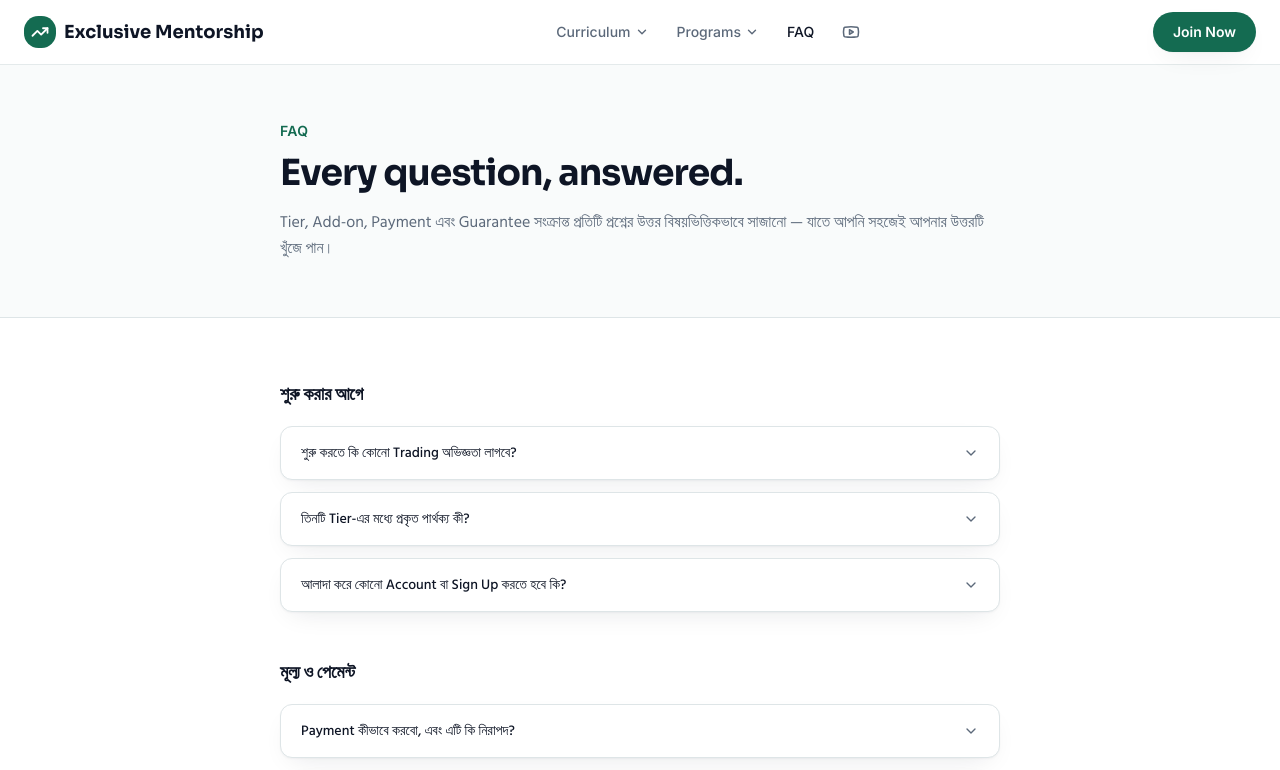
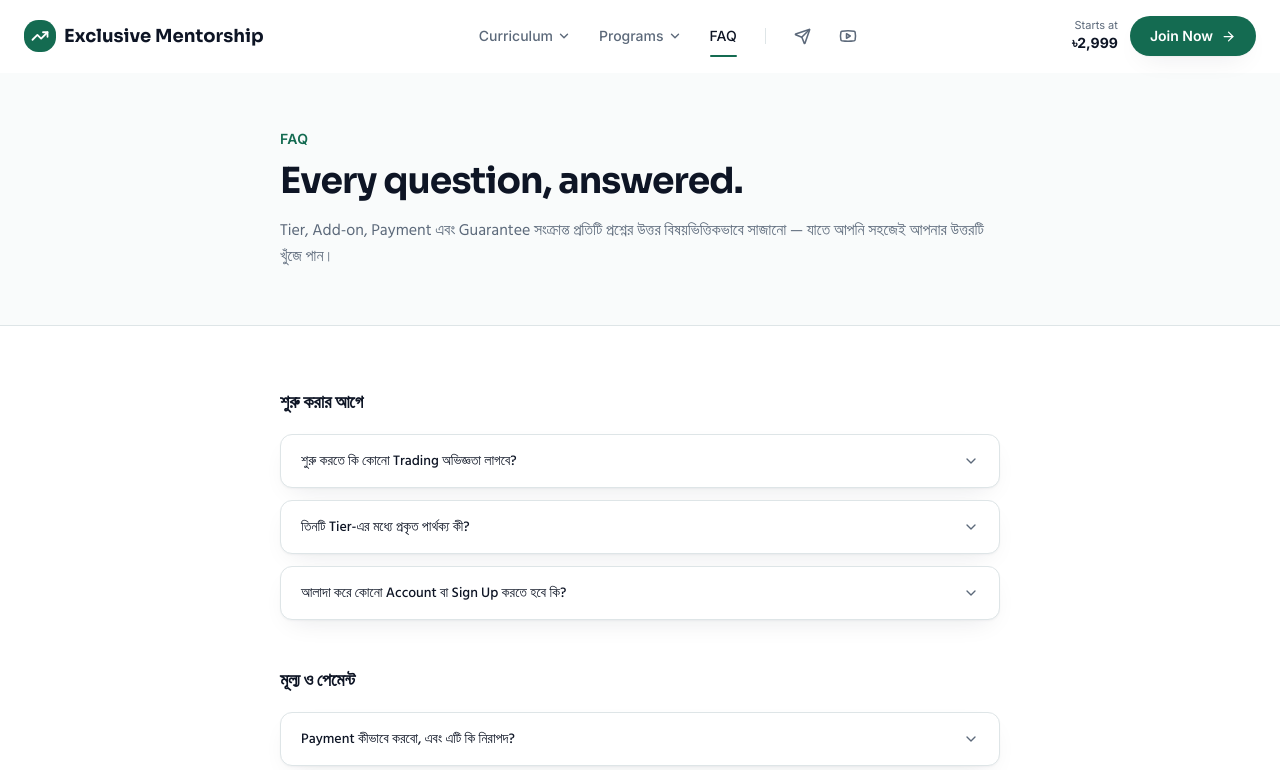
Before and after one commit to shoaibkhancreative/exclusive-mentorship, a React (Vite) app in the folder apps/web/: page /faq in a window 1280 px wide. Shown: the top 770 px of the page. Built offline with nearby package versions, Linux system fonts and the light colour scheme; the HTML template or start-up script is replaced by a standard one.

Commit message:
Header Menu CHanged

```diff
--- a/apps/web/src/components/site/Header.jsx
+++ b/apps/web/src/components/site/Header.jsx
@@ -1,32 +1,165 @@
 import React from 'react';
 import { Link, useLocation } from 'react-router-dom';
-import { TrendingUp, Menu, Youtube, ArrowRight } from 'lucide-react';
+import { TrendingUp, Menu, X, Youtube, Send, Home, BookOpen, Layers, HelpCircle, ArrowRight } from 'lucide-react';
 import CtaButton from './CtaButton';
 import NavDropdown from './NavDropdown';
 import { Sheet, SheetTrigger, SheetContent, SheetTitle } from '@/components/ui/sheet';
 import { Accordion, AccordionItem, AccordionTrigger, AccordionContent } from '@/components/ui/accordion';
-import { chapters } from '@/data/chapters';
+import { chapters, totalClasses } from '@/data/chapters';
 import { tiers, formatBDT } from '@/data/pricing';
+import { BOT_USERNAME } from '@/lib/telegram';
+import { cn } from '@/lib/utils';
 
 const YOUTUBE_URL = 'https://www.youtube.com/@WeAreNLT';
+const TELEGRAM_URL = `https://t.me/${BOT_USERNAME}`;
+
+// Cheapest way in — used for the "Starts at" price anchor next to the CTA.
+const entryTier = tiers.find((t) => t.id === 'tier1');
+
+// Same badge language as the pricing cards (PricingOffer.jsx), just resized
+// for a compact nav row: MOST POPULAR / LIMITED SEATS in their tier color,
+// or a muted "FULL" the moment a capped tier's `available` flag flips false.
+const badgeTint = {
+  tier1: '',
+  tier2: 'bg-brand text-brand-foreground',
+  tier3: 'bg-gold text-navy',
+};
+
+function TierBadge({ tier }) {
+  const isFull = tier.available === false;
+  const label = isFull ? 'FULL' : tier.badge;
+  if (!label) return null;
+  return (
+    <span
+      className={cn(
+        'shrink-0 whitespace-nowrap rounded-full px-2 py-0.5 text-[10px] font-bold uppercase tracking-wide',
+        isFull ? 'bg-muted text-muted-foreground' : badgeTint[tier.id]
+      )}
+    >
+      {label}
+    </span>
+  );
+}
 
 // Shared row-trigger styling so the mobile accordion headers read as part of
 // the same nav list as the plain links around them (no default border/underline).
-const mobileGroupTrigger =
-  'rounded-lg px-3 py-3 text-base font-medium text-foreground hover:bg-secondary hover:no-underline data-[state=open]:bg-secondary/60';
+// `tint` layers in a soft "you're already in this section" background even
+// before the row is tapped open.
+const mobileGroupTrigger = (tint) =>
+  cn(
+    'rounded-lg px-3 py-3 text-base font-medium text-foreground hover:bg-secondary hover:no-underline data-[state=open]:bg-secondary/60',
+    tint && 'bg-secondary/40'
+  );
+
+// The one place in the nav where numbering earns its keep: the curriculum is
+// a real, ordered sequence (Foundation \u2192 Financial Freedom), so chapters are
+// drawn as numbered stops on a single connecting line rather than a plain list.
+function CurriculumPanelHeader() {
+  return (
+    <div className="border-b border-border bg-tint/60 px-5 py-3">
+      <p className="text-[11px] font-bold uppercase tracking-wide text-brand">The Curriculum</p>
+      <p className="mt-1 text-xs text-muted-foreground">
+        {chapters.length} chapters &middot; {totalClasses}+ classes &middot; lifetime access
+      </p>
+    </div>
+  );
+}
+
+function ChapterList({ onNavigate }) {
+  return (
+    <div className="p-2">
+      {chapters.map((chapter, i) => {
+        const isLast = i === chapters.length - 1;
+        return (
+          <Link
+            key={chapter.slug}
+            to={`/chapter/${chapter.slug}`}
+            onClick={onNavigate}
+            className="flex items-stretch gap-3 rounded-xl px-3 transition-colors hover:bg-secondary"
+          >
+            {/* Badge + connector share a stretched column, so the segment
+                below each badge always grows to exactly this row's own
+                rendered height \u2014 no hand-measured offsets to keep in sync
+                with however many lines the tagline wraps to. */}
+            <span className="flex shrink-0 flex-col items-center">
+              <span className="mt-2.5 flex h-7 w-7 shrink-0 items-center justify-center rounded-full bg-accent font-display text-[11px] font-bold text-accent-foreground">
+                {String(chapter.id).padStart(2, '0')}
+              </span>
+              {!isLast && <span className="my-1.5 w-px flex-1 bg-border" aria-hidden="true" />}
+            </span>
+            <span className="min-w-0 py-2.5">
+              <span className="block text-sm font-semibold leading-snug text-foreground">{chapter.title}</span>
+              <span className="mt-0.5 block text-xs leading-snug text-muted-foreground">{chapter.tagline}</span>
+            </span>
+          </Link>
+        );
+      })}
+    </div>
+  );
+}
+
+function TierList({ onNavigate }) {
+  return (
+    <div className="p-2">
+      {tiers.map((tier) => {
+        const isFull = tier.available === false;
+        return (
+          <Link
+            key={tier.id}
+            to={`/programs/${tier.slug}`}
+            onClick={onNavigate}
+            className="flex items-center justify-between gap-3 rounded-xl px-3.5 py-3 transition-colors hover:bg-secondary"
+          >
+            <span className="min-w-0">
+              <span className="block text-sm font-semibold text-foreground">{tier.name}</span>
+              <span className="mt-0.5 block text-xs text-muted-foreground">
+                {isFull ? 'Full this month \u2014 join the waitlist' : tier.tagline}
+              </span>
+            </span>
+            <span className="flex shrink-0 flex-col items-end gap-1">
+              <TierBadge tier={tier} />
+              <span className="text-sm font-bold text-foreground">{formatBDT(tier.priceBDT)}</span>
+            </span>
+          </Link>
+        );
+      })}
+    </div>
+  );
+}
 
 export default function Header() {
   const [open, setOpen] = React.useState(false);
+  const [scrolled, setScrolled] = React.useState(false);
   const close = () => setOpen(false);
   const location = useLocation();
 
+  const homeActive = location.pathname === '/';
   const curriculumActive = location.pathname === '/curriculum' || location.pathname.startsWith('/chapter/');
   const programsActive = location.pathname === '/compare-tiers' || location.pathname.startsWith('/programs/');
   const faqActive = location.pathname === '/faq';
 
+  // Sticky chrome tightens up the moment the page scrolls: a touch shorter,
+  // a touch more opaque, a soft shadow to lift it off the content beneath.
+  React.useEffect(() => {
+    const onScroll = () => setScrolled(window.scrollY > 8);
+    onScroll();
+    window.addEventListener('scroll', onScroll, { passive: true });
+    return () => window.removeEventListener('scroll', onScroll);
+  }, []);
+
   return (
-    <header className="sticky top-0 z-50 w-full border-b border-border/80 bg-background/85 backdrop-blur-md">
-      <div className="mx-auto flex h-16 max-w-[90rem] items-center justify-between px-6">
+    <header
+      className={cn(
+        'sticky top-0 z-50 w-full backdrop-blur-md transition-colors duration-300',
+        scrolled ? 'border-b border-border bg-background/95 shadow-soft' : 'border-b border-transparent bg-background/80'
+      )}
+    >
+      <div
+        className={cn(
+          'mx-auto flex max-w-[90rem] items-center justify-between px-6 transition-all duration-300',
+          scrolled ? 'h-16' : 'h-[4.5rem]'
+        )}
+      >
         <Link to="/" className="flex items-center gap-2 font-display text-lg font-bold text-foreground">
           <span className="flex h-8 w-8 shrink-0 items-center justify-center rounded-lg bg-primary text-primary-foreground">
             <TrendingUp size={18} strokeWidth={2.4} />
@@ -36,27 +169,11 @@
 
         {/* Desktop nav */}
         <nav className="hidden items-center gap-7 text-sm font-medium text-muted-foreground md:flex">
-          <NavDropdown label="Curriculum" active={curriculumActive} panelClassName="w-80">
+          <NavDropdown label="Curriculum" active={curriculumActive}>
             {(closeMenu) => (
               <>
-                <div className="p-2">
-                  {chapters.map((chapter) => (
-                    <Link
-                      key={chapter.slug}
-                      to={`/chapter/${chapter.slug}`}
-                      onClick={closeMenu}
-                      className="flex items-start gap-3 rounded-xl px-3 py-2.5 transition-colors hover:bg-secondary"
-                    >
-                      <span className="mt-0.5 flex h-7 w-7 shrink-0 items-center justify-center rounded-full bg-accent font-display text-[11px] font-bold text-accent-foreground">
-                        {String(chapter.id).padStart(2, '0')}
-                      </span>
-                      <span className="min-w-0">
-                        <span className="block text-sm font-semibold leading-snug text-foreground">{chapter.title}</span>
-                        <span className="mt-0.5 block text-xs leading-snug text-muted-foreground">{chapter.tagline}</span>
-                      </span>
-                    </Link>
-                  ))}
-                </div>
+                <CurriculumPanelHeader />
+                <ChapterList onNavigate={closeMenu} />
                 <Link
                   to="/curriculum"
                   onClick={closeMenu}
@@ -69,30 +186,10 @@
             )}
           </NavDropdown>
 
-          <NavDropdown label="Programs" active={programsActive} panelClassName="w-80">
+          <NavDropdown label="Programs" active={programsActive}>
             {(closeMenu) => (
               <>
-                <div className="p-2">
-                  {tiers.map((tier) => {
-                    const isFull = tier.available === false;
-                    return (
-                      <Link
-                        key={tier.id}
-                        to={`/programs/${tier.slug}`}
-                        onClick={closeMenu}
-                        className="flex items-center justify-between gap-3 rounded-xl px-3.5 py-3 transition-colors hover:bg-secondary"
-                      >
-                        <span className="min-w-0">
-                          <span className="block text-sm font-semibold text-foreground">{tier.name}</span>
-                          <span className="mt-0.5 block text-xs text-muted-foreground">
-                            {isFull ? 'Full this month — join the waitlist' : tier.tagline}
-                          </span>
-                        </span>
-                        <span className="shrink-0 text-sm font-bold text-foreground">{formatBDT(tier.priceBDT)}</span>
-                      </Link>
-                    );
-                  })}
-                </div>
+                <TierList onNavigate={closeMenu} />
                 <Link
                   to="/compare-tiers"
                   onClick={closeMenu}
@@ -107,10 +204,33 @@
 
           <Link
             to="/faq"
-            className={`transition-colors hover:text-foreground ${faqActive ? 'text-foreground' : ''}`}
+            className={cn(
+              'group relative py-2 transition-colors hover:text-foreground focus-visible:text-foreground',
+              faqActive ? 'text-foreground' : 'text-muted-foreground'
+            )}
           >
             FAQ
+            <span
+              aria-hidden="true"
+              className={cn(
+                'pointer-events-none absolute -bottom-[3px] left-0 h-[2px] w-full origin-left scale-x-0 rounded-full bg-brand transition-transform duration-300 group-hover:scale-x-100 group-focus-visible:scale-x-100',
+                faqActive && 'scale-x-100'
+              )}
+            />
           </Link>
+
+          <span className="h-4 w-px bg-border" aria-hidden="true" />
+
+          <a
+            href={TELEGRAM_URL}
+            target="_blank"
+            rel="noopener noreferrer"
+            aria-label="Message us on Telegram"
+            title="Message us on Telegram"
+            className="transition-colors hover:text-foreground"
+          >
+            <Send size={17} strokeWidth={2.2} />
+          </a>
 
           <a
             href={YOUTUBE_URL}
@@ -124,9 +244,15 @@
           </a>
         </nav>
 
-        <div className="flex items-center gap-2.5">
+        <div className="flex items-center gap-3">
+          <div className="hidden text-right leading-tight lg:block">
+            <p className="text-[11px] text-muted-foreground">Starts at</p>
+            <p className="text-sm font-bold text-foreground">{formatBDT(entryTier.priceBDT)}</p>
+          </div>
+
           <CtaButton to="/checkout" size="sm" className="hidden sm:inline-flex">
             Join Now
+            <ArrowRight size={15} className="transition-transform group-hover:translate-x-1" />
           </CtaButton>
           <CtaButton to="/checkout" size="sm" className="px-4 sm:hidden">
             Join
@@ -137,10 +263,10 @@
             <SheetTrigger asChild>
               <button
                 type="button"
-                aria-label="Open menu"
-                className="focus-ring flex h-9 w-9 shrink-0 items-center justify-center rounded-lg border border-border text-foreground md:hidden"
+                aria-label={open ? 'Close menu' : 'Open menu'}
+                className="focus-ring flex h-9 w-9 shrink-0 items-center justify-center rounded-lg border border-border text-foreground transition-colors hover:bg-secondary md:hidden"
               >
-                <Menu size={19} />
+                {open ? <X size={19} /> : <Menu size={19} />}
               </button>
             </SheetTrigger>
             <SheetContent side="right" className="flex w-[85vw] max-w-xs flex-col gap-0 p-0">
@@ -152,26 +278,31 @@
               </div>
 
               <nav className="flex flex-1 flex-col gap-1 overflow-y-auto px-4 py-5 text-base font-medium text-foreground">
-                <Link to="/" onClick={close} className="rounded-lg px-3 py-3 transition-colors hover:bg-secondary">
+                <Link
+                  to="/"
+                  onClick={close}
+                  className={cn('flex items-center gap-3 rounded-lg px-3 py-3 transition-colors hover:bg-secondary', homeActive && 'bg-secondary/60')}
+                >
+                  <Home size={17} className="text-muted-foreground" strokeWidth={2.2} />
                   Home
                 </Link>
 
-                <Accordion type="single" collapsible>
+                <Accordion type="single" collapsible defaultValue={curriculumActive ? 'curriculum' : undefined}>
                   <AccordionItem value="curriculum" className="border-none">
-                    <AccordionTrigger className={mobileGroupTrigger}>Curriculum</AccordionTrigger>
-                    <AccordionContent className="pb-1 pl-3 pt-0">
-                      <div className="flex flex-col gap-0.5 border-l border-border pl-3">
-                        {chapters.map((chapter) => (
-                          <Link
-                            key={chapter.slug}
-                            to={`/chapter/${chapter.slug}`}
-                            onClick={close}
-                            className="rounded-lg px-3 py-2.5 text-sm text-muted-foreground transition-colors hover:bg-secondary hover:text-foreground"
-                          >
-                            <span className="font-semibold text-foreground/70">{String(chapter.id).padStart(2, '0')}.</span>{' '}
-                            {chapter.title}
-                          </Link>
-                        ))}
+                    <AccordionTrigger className={mobileGroupTrigger(curriculumActive)}>
+                      <span className="flex items-center gap-3">
+                        <BookOpen size={17} className="text-muted-foreground" strokeWidth={2.2} />
+                        Curriculum
+                      </span>
+                    </AccordionTrigger>
+                    <AccordionContent className="pb-1 pt-0">
+                      <div className="mb-1.5 rounded-lg bg-tint/60 px-3.5 py-2.5">
+                        <p className="text-[11px] font-bold uppercase tracking-wide text-brand">The Curriculum</p>
+                        <p className="mt-0.5 text-xs text-muted-foreground">
+                          {chapters.length} chapters &middot; {totalClasses}+ classes &middot; lifetime access
+                        </p>
+                      </div>
+                      <ChapterList onNavigate={close} />
                       <Link
                         to="/curriculum"
                         onClick={close}
@@ -179,27 +310,42 @@
                       >
                         View Full Curriculum <ArrowRight size={14} />
                       </Link>
-                      </div>
                     </AccordionContent>
                   </AccordionItem>
                 </Accordion>
 
-                <Accordion type="single" collapsible>
+                <Accordion type="single" collapsible defaultValue={programsActive ? 'programs' : undefined}>
                   <AccordionItem value="programs" className="border-none">
-                    <AccordionTrigger className={mobileGroupTrigger}>Programs</AccordionTrigger>
+                    <AccordionTrigger className={mobileGroupTrigger(programsActive)}>
+                      <span className="flex items-center gap-3">
+                        <Layers size={17} className="text-muted-foreground" strokeWidth={2.2} />
+                        Programs
+                      </span>
+                    </AccordionTrigger>
                     <AccordionContent className="pb-1 pl-3 pt-0">
                       <div className="flex flex-col gap-0.5 border-l border-border pl-3">
-                        {tiers.map((tier) => (
+                        {tiers.map((tier) => {
+                          const isFull = tier.available === false;
+                          return (
                             <Link
                               key={tier.id}
                               to={`/programs/${tier.slug}`}
                               onClick={close}
-                            className="flex items-center justify-between gap-3 rounded-lg px-3 py-2.5 text-sm text-muted-foreground transition-colors hover:bg-secondary hover:text-foreground"
+                              className="flex items-center justify-between gap-3 rounded-lg px-3 py-2.5 text-sm transition-colors hover:bg-secondary"
                             >
-                            <span>{tier.name}</span>
-                            <span className="shrink-0 text-xs font-semibold text-foreground/70">{formatBDT(tier.priceBDT)}</span>
+                              <span className="min-w-0">
+                                <span className="block font-medium text-foreground">{tier.name}</span>
+                                <span className="mt-0.5 block text-xs text-muted-foreground">
+                                  {isFull ? 'Full this month \u2014 join the waitlist' : tier.tagline}
+                                </span>
+                              </span>
+                              <span className="flex shrink-0 flex-col items-end gap-1">
+                                <TierBadge tier={tier} />
+                                <span className="text-xs font-semibold text-foreground/70">{formatBDT(tier.priceBDT)}</span>
+                              </span>
                             </Link>
-                        ))}
+                          );
+                        })}
                         <Link
                           to="/compare-tiers"
                           onClick={close}
@@ -212,7 +358,12 @@
                   </AccordionItem>
                 </Accordion>
 
-                <Link to="/faq" onClick={close} className="rounded-lg px-3 py-3 transition-colors hover:bg-secondary">
+                <Link
+                  to="/faq"
+                  onClick={close}
+                  className={cn('flex items-center gap-3 rounded-lg px-3 py-3 transition-colors hover:bg-secondary', faqActive && 'bg-secondary/60')}
+                >
+                  <HelpCircle size={17} className="text-muted-foreground" strokeWidth={2.2} />
                   FAQ
                 </Link>
                 <a
@@ -220,10 +371,20 @@
                   target="_blank"
                   rel="noopener noreferrer"
                   onClick={close}
-                  className="flex items-center gap-2.5 rounded-lg px-3 py-3 transition-colors hover:bg-secondary"
+                  className="flex items-center gap-3 rounded-lg px-3 py-3 transition-colors hover:bg-secondary"
                 >
                   <Youtube size={17} className="text-[#FF0000]" strokeWidth={2.2} />
                   Free YouTube Content
+                </a>
+                <a
+                  href={TELEGRAM_URL}
+                  target="_blank"
+                  rel="noopener noreferrer"
+                  onClick={close}
+                  className="flex items-center gap-3 rounded-lg px-3 py-3 transition-colors hover:bg-secondary"
+                >
+                  <Send size={17} className="text-brand" strokeWidth={2.2} />
+                  Message Us on Telegram
                 </a>
 
                 <div className="mt-2 border-t border-border pt-3 text-sm text-muted-foreground">
@@ -240,8 +401,12 @@
               </nav>
 
               <div className="border-t border-border p-4">
+                <p className="mb-2.5 text-center text-xs text-muted-foreground">
+                  Starting at <span className="font-semibold text-foreground">{formatBDT(entryTier.priceBDT)}</span> &middot; Lifetime access
+                </p>
                 <CtaButton to="/checkout" size="md" full onClick={close}>
                   Join Now
+                  <ArrowRight size={16} className="transition-transform group-hover:translate-x-1" />
                 </CtaButton>
               </div>
             </SheetContent>
--- a/apps/web/src/components/site/NavDropdown.jsx
+++ b/apps/web/src/components/site/NavDropdown.jsx
@@ -13,7 +13,7 @@
 // - `children` is a render-prop — children(close) — so links inside the
 //   panel can close the menu the moment they're clicked/navigated.
 // ---------------------------------------------------------------------------
-export default function NavDropdown({ label, active = false, panelClassName, children }) {
+export default function NavDropdown({ label, active = false, panelClassName = 'w-80', children }) {
   const [open, setOpen] = React.useState(false);
   const closeTimer = React.useRef(null);
   const wrapRef = React.useRef(null);
@@ -60,6 +60,10 @@
     if (wrapRef.current && !wrapRef.current.contains(e.relatedTarget)) closeSoon();
   };
 
+  // Trigger reads as "on" whenever its own panel is open OR its route is
+  // active, so the underline bar below stays in sync with both signals.
+  const highlighted = active || open;
+
   return (
     <div ref={wrapRef} className="relative" onMouseEnter={openNow} onMouseLeave={closeSoon} onBlur={handleBlur}>
       <button
@@ -68,8 +72,8 @@
         aria-controls={panelId}
         onClick={() => (open ? closeNow() : openNow())}
         className={cn(
-          'flex items-center gap-1 py-2 transition-colors hover:text-foreground focus-visible:text-foreground',
-          active ? 'text-foreground' : 'text-muted-foreground'
+          'relative flex items-center gap-1 py-2 transition-colors hover:text-foreground focus-visible:text-foreground',
+          highlighted ? 'text-foreground' : 'text-muted-foreground'
         )}
       >
         {label}
@@ -78,6 +82,13 @@
           strokeWidth={2.4}
           className={cn('transition-transform duration-200', open && 'rotate-180')}
         />
+        <span
+          aria-hidden="true"
+          className={cn(
+            'pointer-events-none absolute -bottom-[3px] left-0 h-[2px] w-full origin-left scale-x-0 rounded-full bg-brand transition-transform duration-300',
+            highlighted && 'scale-x-100'
+          )}
+        />
       </button>
 
       {open && (
@@ -85,7 +96,7 @@
           <div
             id={panelId}
             className={cn(
-              'w-80 origin-top animate-in fade-in-0 zoom-in-95 slide-in-from-top-1 overflow-hidden rounded-2xl border border-border bg-card shadow-softLg duration-150',
+              'origin-top animate-in fade-in-0 zoom-in-95 slide-in-from-top-1 overflow-hidden rounded-2xl border border-border bg-card shadow-softLg duration-150',
               panelClassName
             )}
           >
```
Lines whose indentation alone changed are shown as unchanged.
